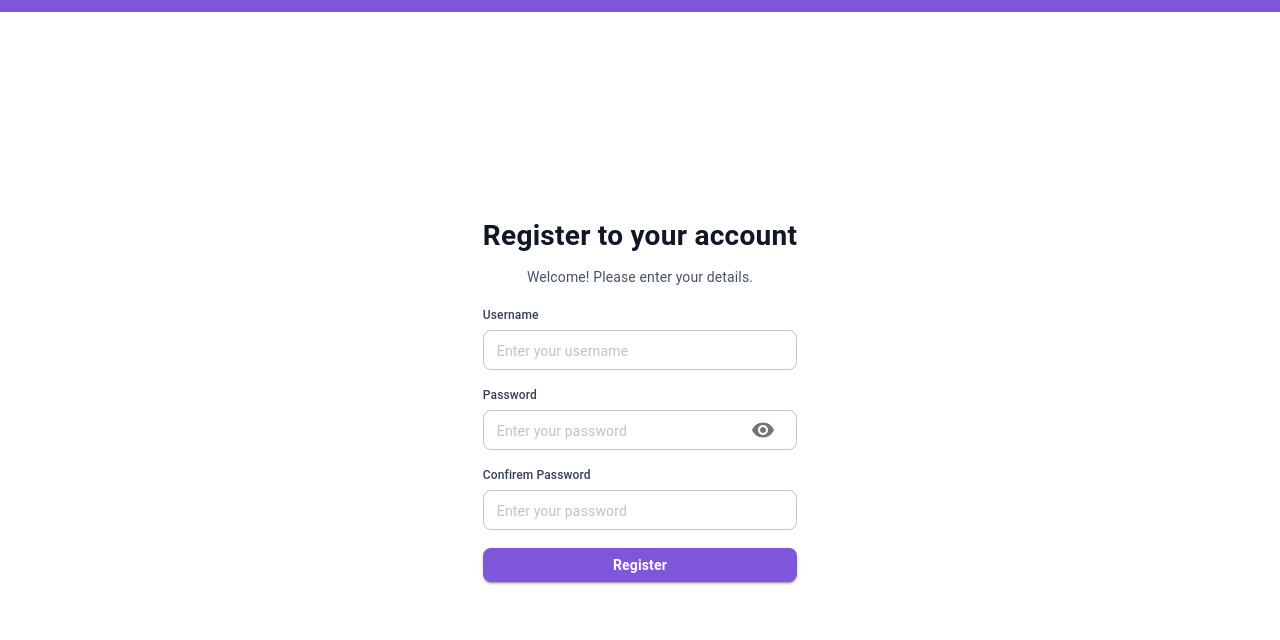
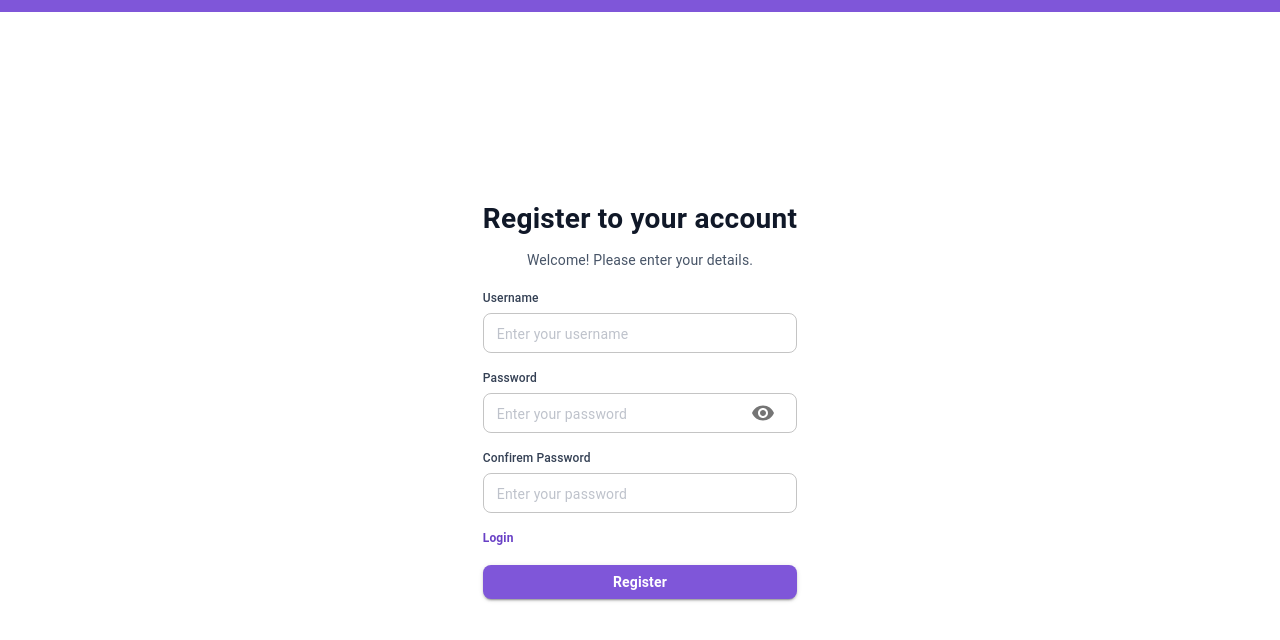
Before and after one commit to devam12/nest-navigators, a Next.js app: page /signup in a window 1280 px wide. Shown: the top 640 px of the page. Built offline with nearby package versions, Linux system fonts and the light colour scheme.

Commit message:
linnk added

```diff
--- a/src/components/Headers.tsx
+++ b/src/components/Headers.tsx
@@ -181,7 +181,13 @@ function Header() {
           List Your Property
         </a>
 
-        {/* User menu functionality commented out */}
+        <a
+          onClick={()=>navigateTo('/login')}
+          className="inline-flex items-center justify-center px-5 py-2 mr-3 text-base font-medium text-center text-white rounded-lg bg-primary-700 hover:bg-primary-800 focus:ring-primary-200 dark:focus:ring-primary-900"
+        >
+          Login
+        </a>
+
       </Toolbar>
     </AppBar>
   );
--- a/src/components/LoginForm.tsx
+++ b/src/components/LoginForm.tsx
@@ -32,6 +32,10 @@ const LoginForm: FC = () => {
   const handleMouseDownPassword = (
     event: React.MouseEvent<HTMLButtonElement>
   ) => event.preventDefault();
+
+  const navigateTo = (url: string) => {
+    router.push(url); // Navigate and close the menu
+  };
 
   const forgotPasswordHandler = () => {
     setShowModal(true);
@@ -166,9 +170,19 @@ const LoginForm: FC = () => {
         <Box
           sx={{
             ...flexDisplay({ direction: "row" }),
-            justifyContent: "flex-end",
+            justifyContent: "space-between",
           }}
         >
+          <Typography
+            fontWeight={600}
+            fontSize={12}
+            lineHeight="18px"
+            color={COLORS.PRIMARY_LIGHT}
+            onClick={() => navigateTo("/signup")}
+            sx={{ cursor: "pointer" }}
+          >
+            Register
+          </Typography>
           <Typography
             fontWeight={600}
             fontSize={12}
--- a/src/components/SignupForm.tsx
+++ b/src/components/SignupForm.tsx
@@ -24,6 +24,10 @@ const SignUpForm: FC = () => {
     show: false,
     message: "",
   });
+
+  const navigateTo = (url: string) => {
+    router.push(url); // Navigate and close the menu
+  };
 
   const [username, setUsername] = useState("");
   const [password, setPassword] = useState("");
@@ -195,6 +199,16 @@ const SignUpForm: FC = () => {
               />
             </Box>
           </Box>
+          <Typography
+            fontWeight={600}
+            fontSize={12}
+            lineHeight="18px"
+            color={COLORS.PRIMARY_LIGHT}
+            onClick={() => navigateTo("/login")}
+            sx={{ cursor: "pointer" }}
+          >
+            Login
+          </Typography>
         </Box>
         <ActionButton
           onClick={() => {}}
```
